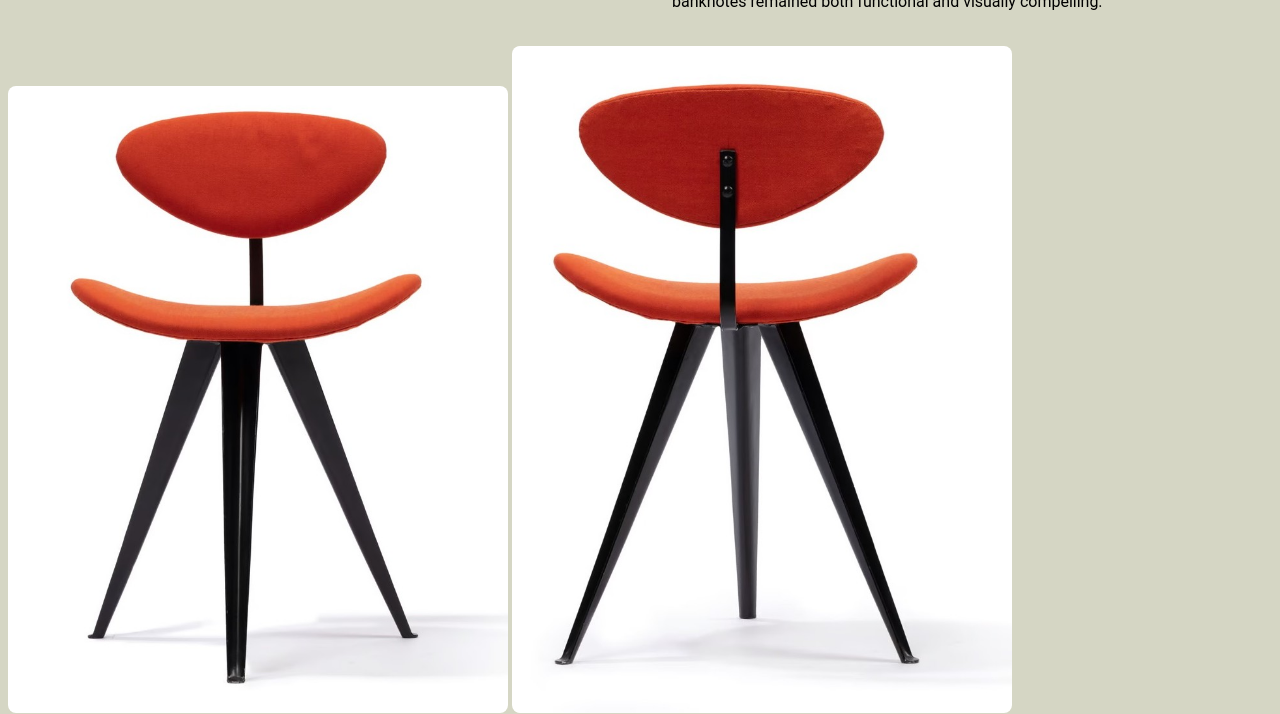
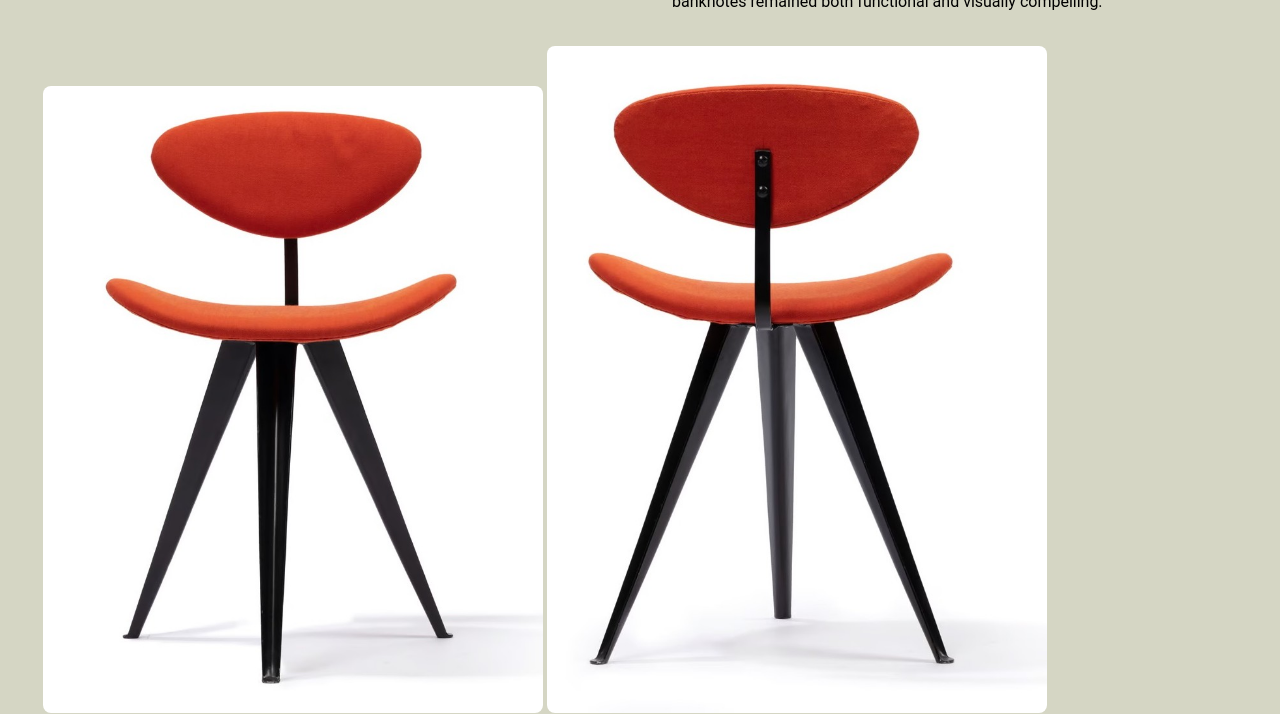
Before and after one commit to warpshoosh/gordon-andrews-website, a plain HTML site: page catalogs.html in a window 1280 px wide. Shown: the part 1914-2628 px from the top of the page. Drawn offline with Linux system fonts and the light colour scheme; a web font is replaced by a local one.

Commit message:
Update catalogs.css

```diff
--- a/catalogs.css
+++ b/catalogs.css
@@ -295,6 +295,7 @@ h1{
     width: 100%;
     height: auto;
     border-radius: 8px;
+    transform: translateX(35px);
   }
 
   .furniture-texts {
```
